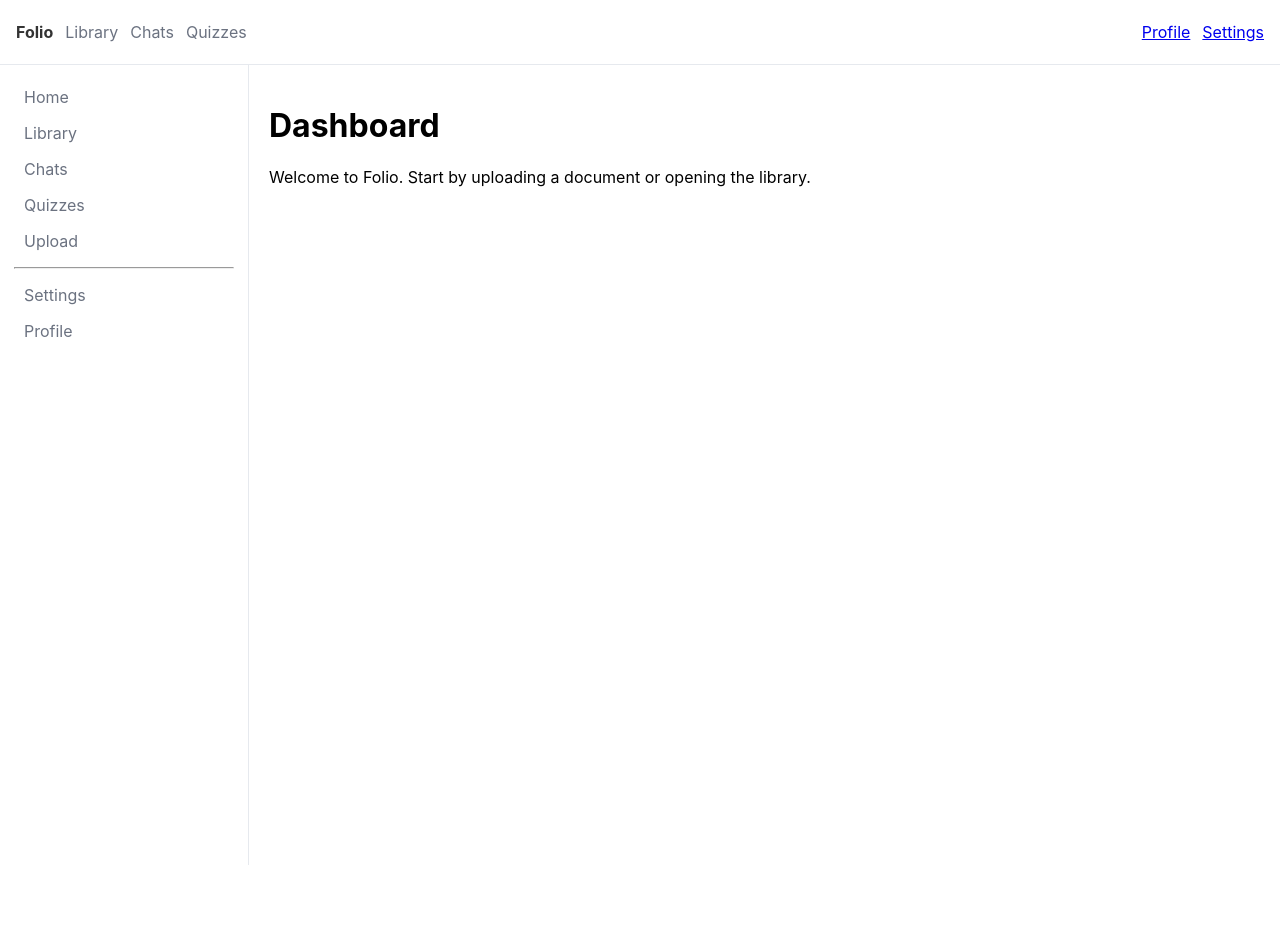
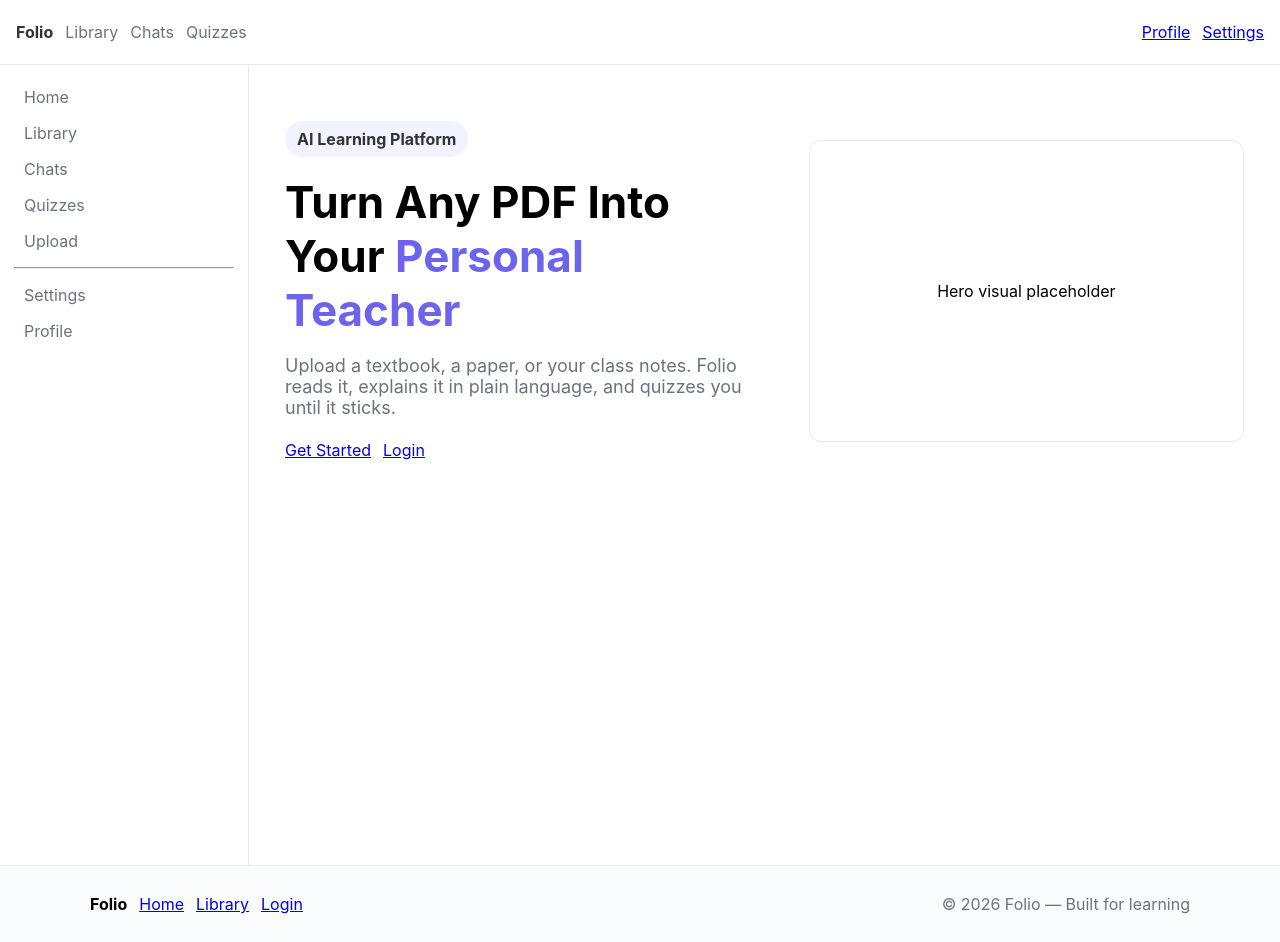
Before and after one commit to abdelllatif/AI_learning_platform, a React (Vite) app in the folder frontend/: page / in a window 1280 px wide. Before the commit the page ends 865 px from the top, so only its background shows below. Built offline with nearby package versions, Linux system fonts and the light colour scheme.

Commit message:
refactor(frontend): add Landing route and include Footer in App layout

```diff
--- a/frontend/src/App.jsx
+++ b/frontend/src/App.jsx
@@ -11,6 +11,8 @@ import Settings from './pages/Settings'
 import Profile from './pages/Profile'
 import Login from './pages/Login'
 import Register from './pages/Register'
+import Landing from './pages/Landing'
+import Footer from './components/Footer'
 
 export default function App(){
   return (
@@ -20,7 +22,7 @@ export default function App(){
         <aside className="sidebar"><Sidebar /></aside>
         <main className="main">
           <Routes>
-            <Route path="/" element={<Dashboard/>} />
+            <Route path="/" element={<Landing/>} />
             <Route path="/dashboard" element={<Dashboard/>} />
             <Route path="/documents" element={<Documents/>} />
             <Route path="/upload" element={<Upload/>} />
@@ -33,6 +35,7 @@ export default function App(){
           </Routes>
         </main>
       </div>
+      <Footer />
     </div>
   )
 }
```
